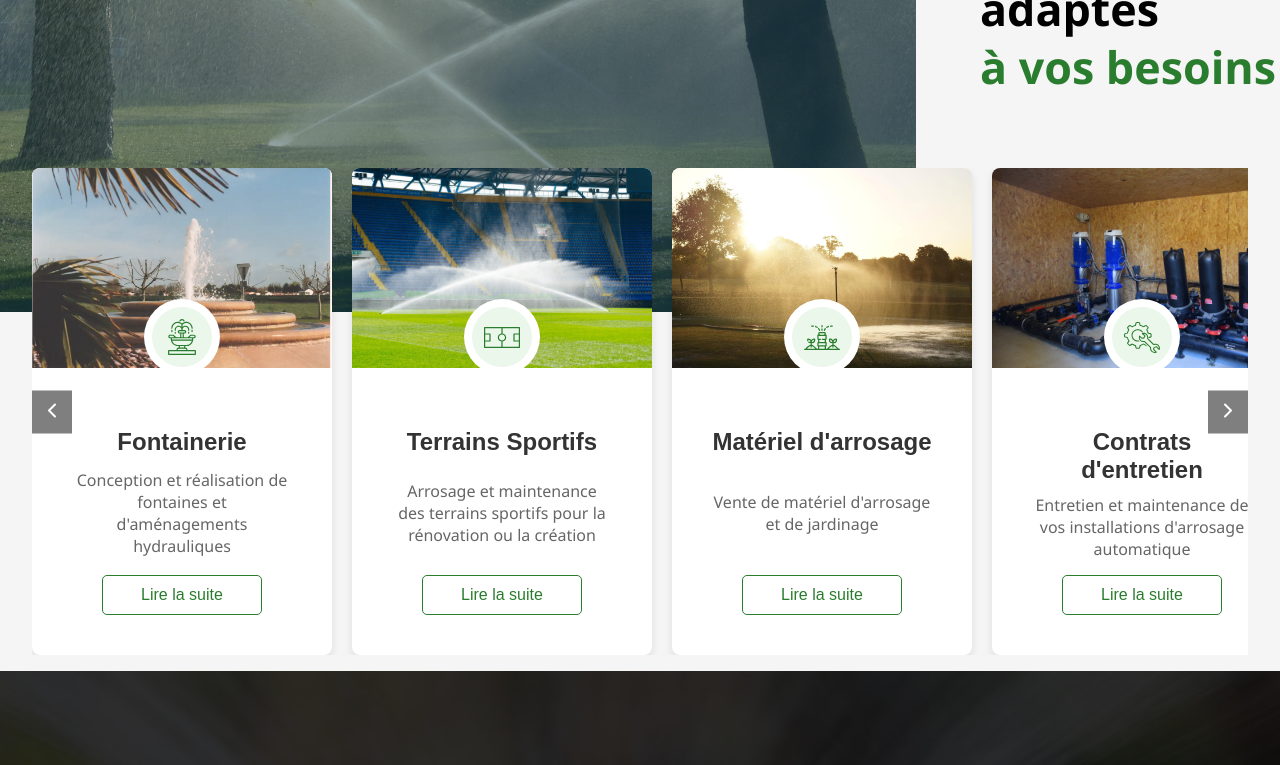
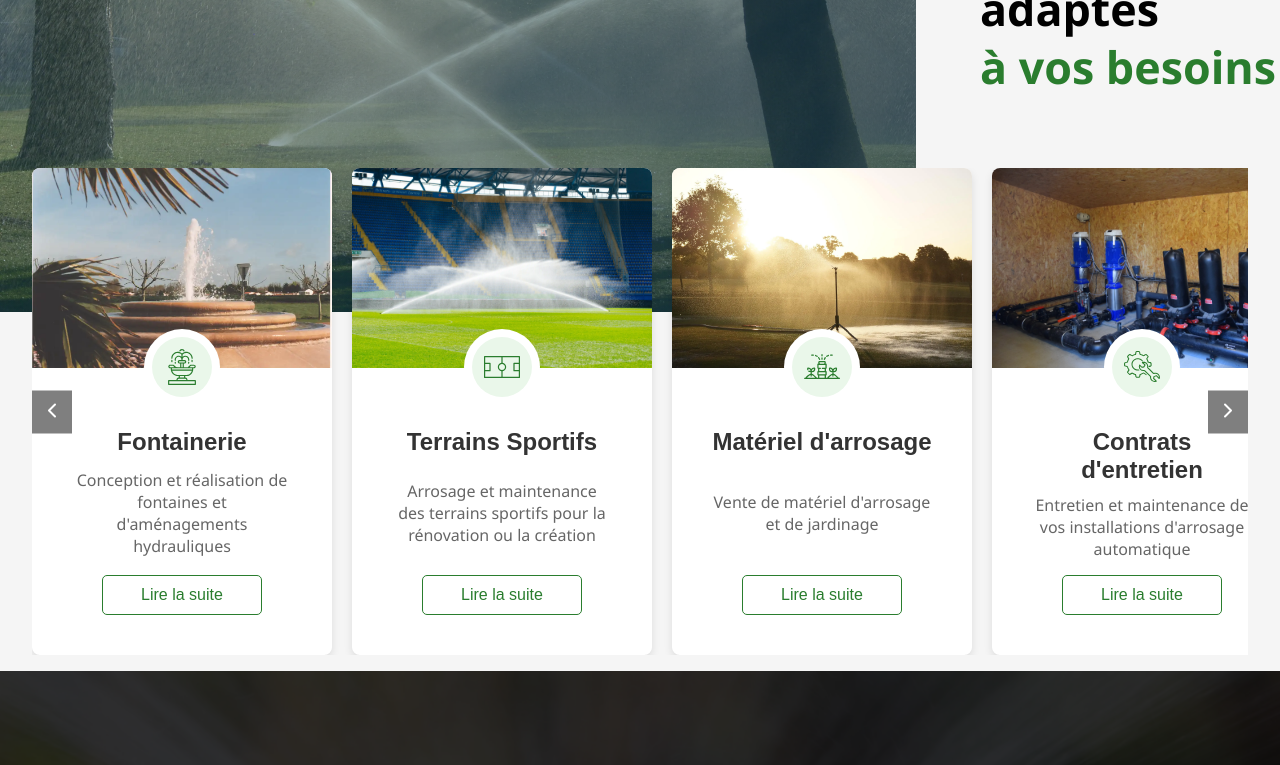
Before and after one commit to Jordan-celton/Neptune-Arrosage, a React (Vite) app in the folder mon-projet/: page / in a window 1280 px wide. Shown: the part 1701-2466 px from the top of the page. Built offline with nearby package versions, Linux system fonts and the light colour scheme.

Commit message:
style: Ajustement de la position de l'icône au-dessus de la carte dans la section des services

```diff
--- a/mon-projet/src/styles/HomePage/ServicesSection.css
+++ b/mon-projet/src/styles/HomePage/ServicesSection.css
@@ -137,7 +137,7 @@
 /* Icône au-dessus de la carte */
 .icon-wrapper {
     position: absolute;
-    top: 27%;
+    top: 33%;
     left: 50%;
     transform: translateX(-50%);
     z-index: 10;
```
